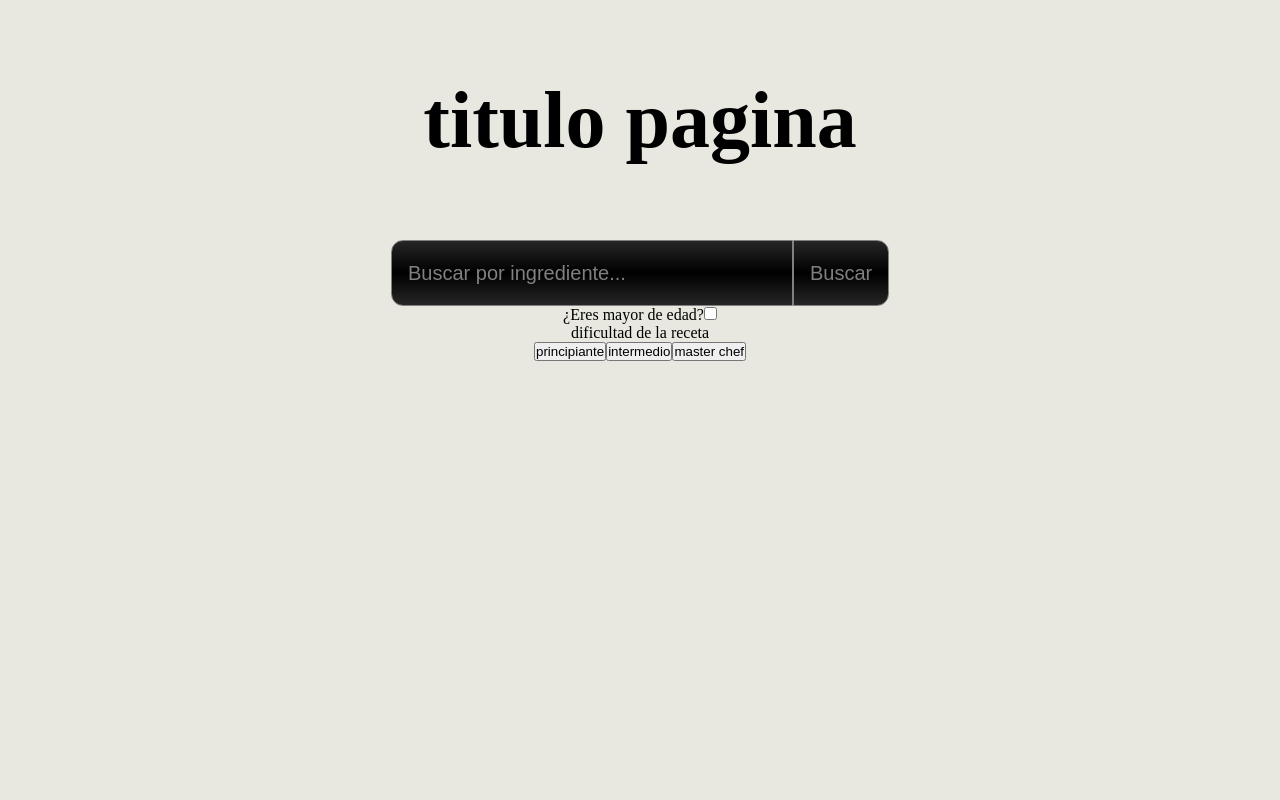
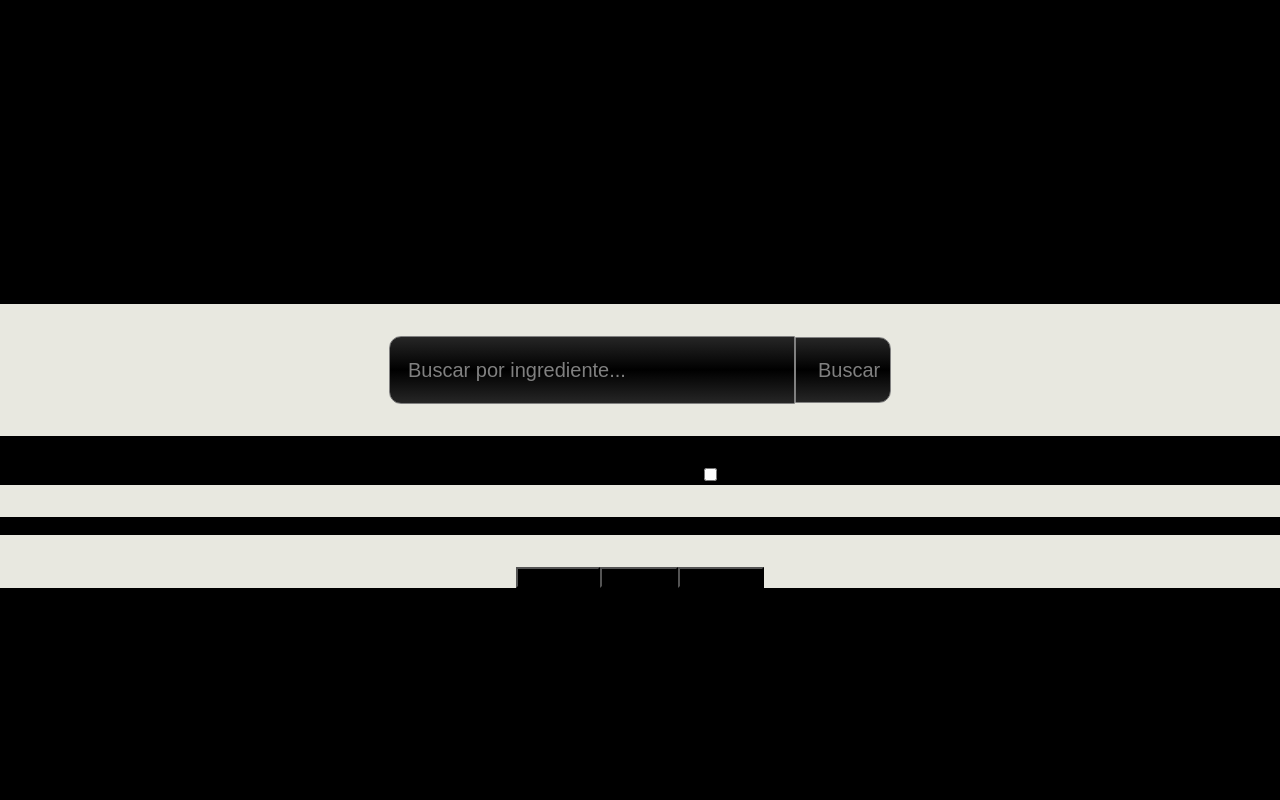
Before and after one commit to franBLOKS/Proyecto-anual, a PHP site: page / in a window 1280 px wide. Run offline with PHP 8.4, Linux system fonts and the light colour scheme.

Commit message:
Update estetica.css

```diff
--- a/estetica.css
+++ b/estetica.css
@@ -1,11 +1,10 @@
 *{
-    margin: 0%;
-    padding: 0%;
+    margin: 4vh 0 0 0;
+    background-color: black;
 }
 
 .div1{
-    width: 100vh*2;
-    height: 100vh;
+
     user-select: none;
     background: #E8E8E0;
 }
```
